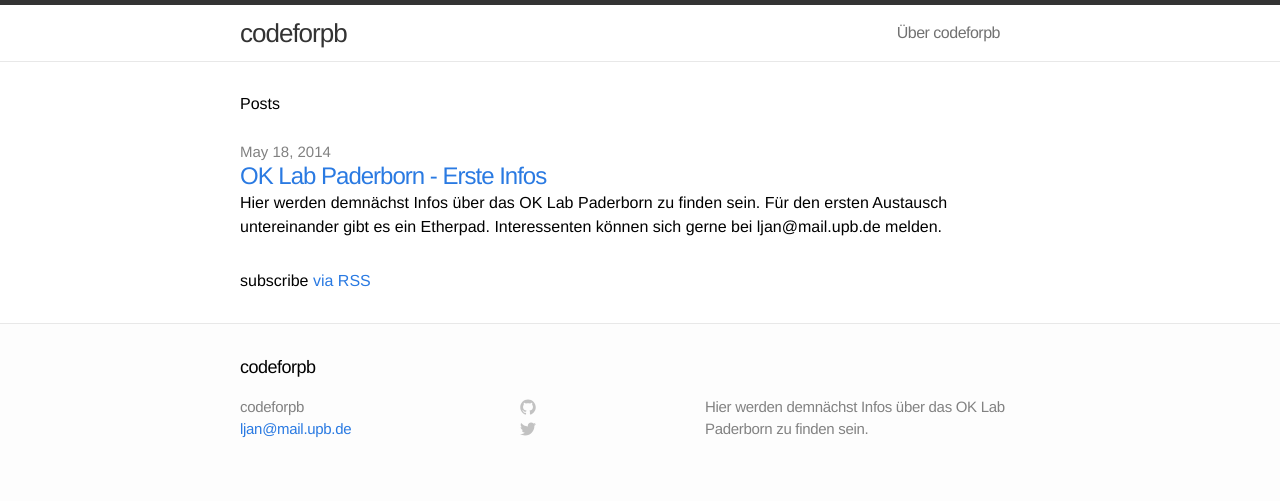
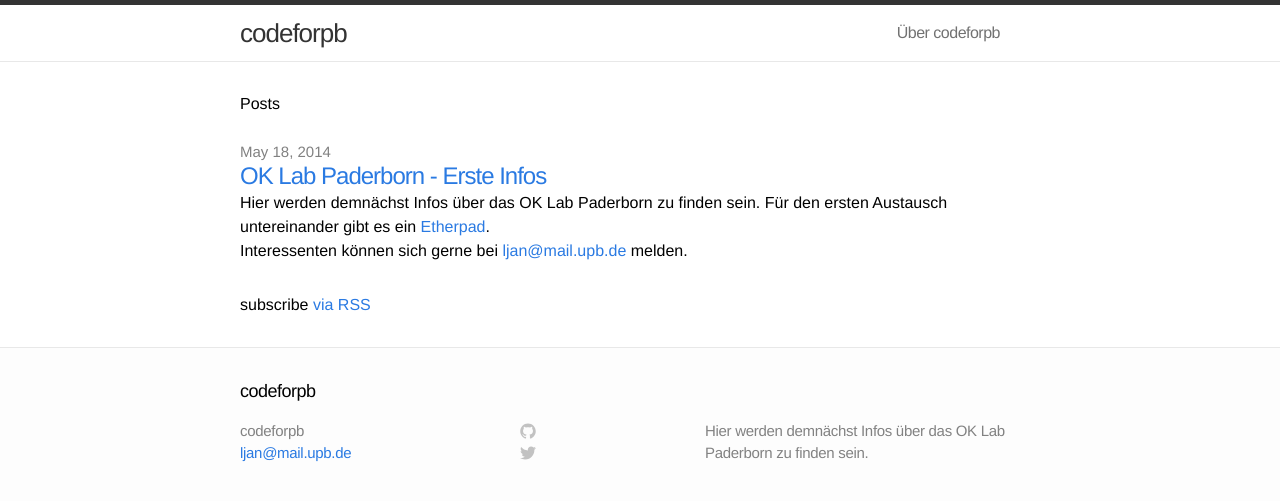
Before and after one commit to codeforpb/codeforpb.github.io, a Jekyll site: the page built from index.html, in a window 1280 px wide. Shown: the top 501 px of the page. Built offline with Jekyll 4.4.1, drawn with Linux system fonts in a browser that asks for light colours.

Commit message:
Added html to post abstracts

```diff
--- a/index.html
+++ b/index.html
@@ -11,7 +11,7 @@ layout: default
       <li>
         <span class="post-date">{{ post.date | date: "%b %-d, %Y" }}</span>
         <a class="post-link" href="{{ post.url | prepend: site.baseurl }}">{{ post.title }}</a>
-        <p class="post-abstract">{{ post.content | truncatewords:50 | strip_html }}</p>
+        <p class="post-abstract">{{ post.content | truncatewords:50 }}</p>
       </li>
     {% endfor %}
   </ul>
```
